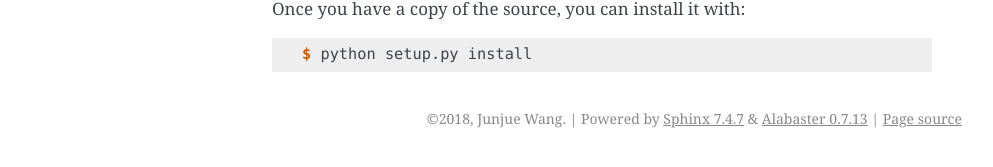
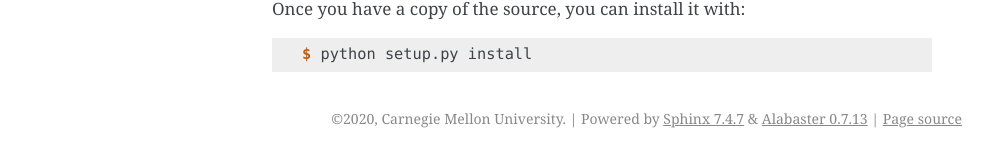
Before and after one commit to cmusatyalab/OpenWorkflow, a Sphinx documentation site: the page built from docs/installation.rst, in a window 1280 px wide. Shown: the part 695-862 px from the top of the page, without its empty margins (148-1141 px from the left). Built offline with Sphinx 7.4.7, drawn with Linux system fonts in a browser that asks for light colours.

```diff
--- a/docs/conf.py
+++ b/docs/conf.py
@@ -18,6 +18,8 @@
 # relative to the documentation root, use os.path.abspath to make it
 # absolute, like shown here.
 #
+import sys
+sys.path.insert(0, '..')
 import gabrieltool
 
 # -- General configuration ---------------------------------------------
@@ -43,8 +45,8 @@ source_suffix = '.rst'
 master_doc = 'index'
 
 # General information about the project.
-project = u'gabrieltool'
-copyright = u"2018, Junjue Wang"
+project = u''
+copyright = u"2020, Carnegie Mellon University"
 author = u"Junjue Wang"
 
 # The version info for the project you're documenting, acts as replacement
--- a/docs/index.rst
+++ b/docs/index.rst
@@ -18,9 +18,7 @@ User Guide
 
 .. toctree::
    :maxdepth: 2
-   :caption: Contents:
 
-   readme
    installation
    usage
    modules
--- a/docs/readme.rst
+++ /dev/null
@@ -1 +0,0 @@
-.. include:: ../README.rst
```
